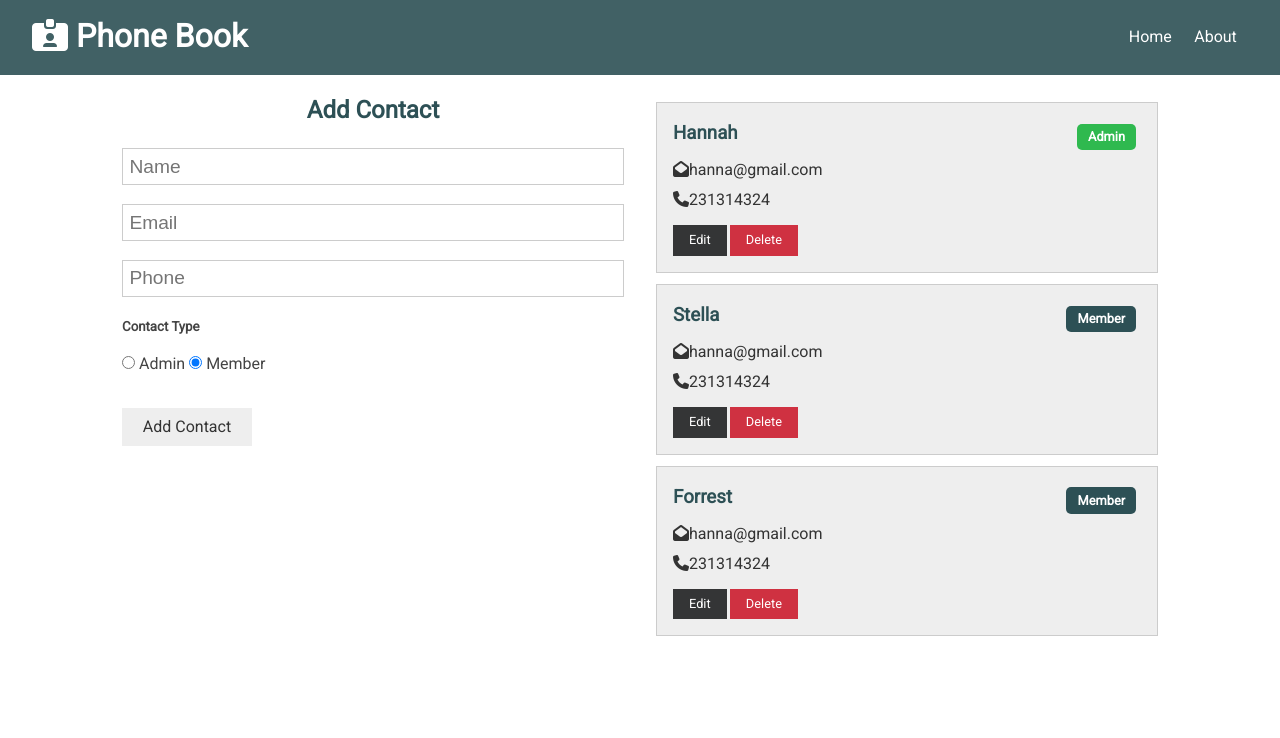
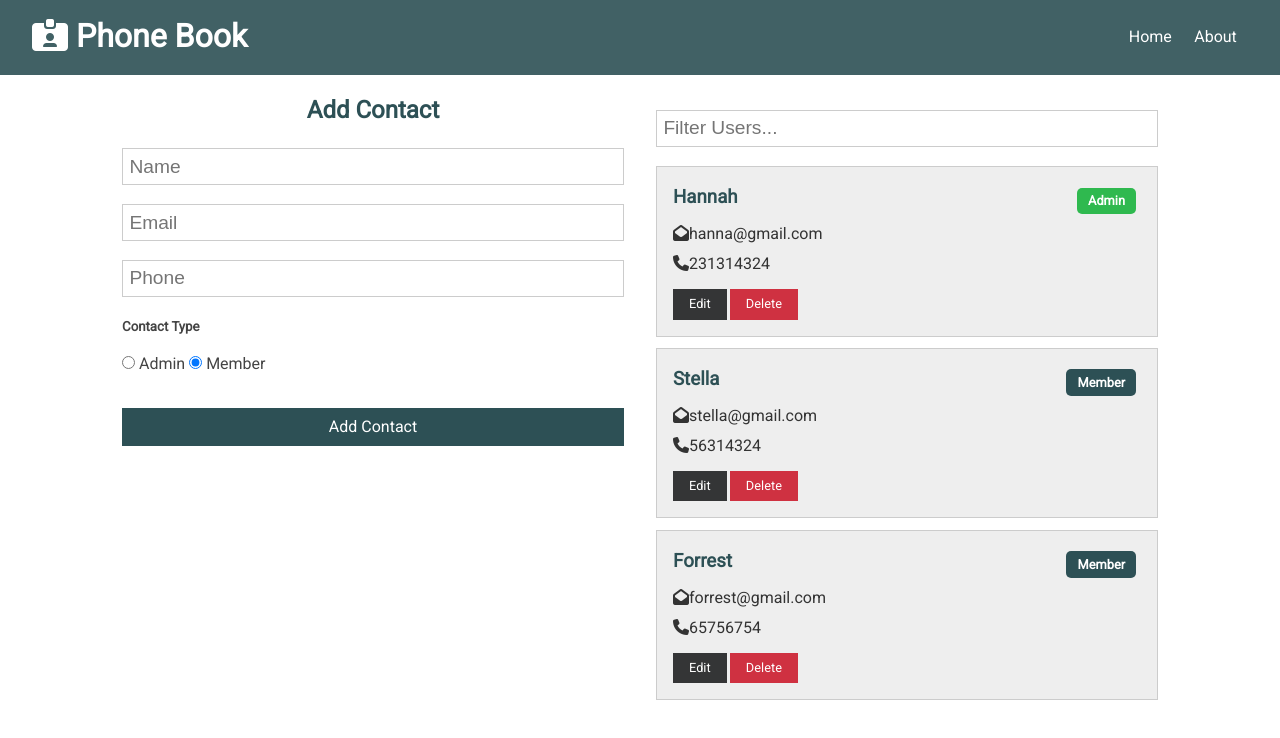
Before and after one commit to isabelchua/phonebook-back, a React (Create React App) app in the folder client/: page / in a window 1280 px wide. Shown: the top 738 px of the page. Built offline with nearby package versions, Linux system fonts and the light colour scheme.

Commit message:
added, filter, update

```diff
--- /dev/null
+++ b/client/src/components/contacts/ContactFilter.js
@@ -0,0 +1,39 @@
+import React, { useContext, useRef, useEffect } from 'react';
+import ContactContext from '../../context/contact/contactContext';
+
+const ContactFilter = () => {
+	const contactContext = useContext(ContactContext);
+	const text = useRef('');
+
+	const { filterContacts, clearFilter, filtered } = contactContext;
+
+	useEffect(() => {
+		if (filtered === null) {
+			text.current.value = '';
+		}
+	});
+
+	const onChange = e => {
+		//value of input of filter
+		if (text.current.value !== '') {
+			filterContacts(e.target.value);
+		} else {
+			clearFilter();
+		}
+	};
+
+	return (
+		<form>
+			<input
+				type="text"
+				ref={text}
+				placeholder="Filter Users..."
+				onChange={onChange}
+				name=""
+				id=""
+			/>
+		</form>
+	);
+};
+
+export default ContactFilter;
--- a/client/src/components/contacts/ContactForm.js
+++ b/client/src/components/contacts/ContactForm.js
@@ -1,10 +1,24 @@
-import React, { useState, useContext } from 'react';
+import React, { useState, useContext, useEffect } from 'react';
 import ContactContext from '../../context/contact/contactContext';
 
 const ContactForm = () => {
 	const contactContext = useContext(ContactContext);
 
-	const { addContact, current } = contactContext;
+	const { addContact, updateContact, current, clearCurrent } = contactContext;
+
+	//set contact to fields if edit is pressed
+	useEffect(() => {
+		if (current !== null) {
+			setContact(current);
+		} else {
+			setContact({
+				name: '',
+				email: '',
+				phone: '',
+				type: 'member'
+			});
+		}
+	}, [contactContext, current]);
 
 	const [contact, setContact] = useState({
 		name: '',
@@ -18,20 +32,34 @@ const ContactForm = () => {
 	const onChange = e =>
 		setContact({ ...contact, [e.target.name]: e.target.value });
 
+	//if edit button wasn't pressed add contact
 	const onSubmit = e => {
 		e.preventDefault();
-		contactContext.addContact(contact);
-		setContact({
-			name: '',
-			email: '',
-			phone: '',
-			type: 'member'
-		});
+		if (current === null) {
+			//contactContext.addContact(contact);
+			addContact(contact);
+		} else {
+			updateContact(contact);
+		}
+
+		clearAll();
+		// setContact({
+		// 	name: '',
+		// 	email: '',
+		// 	phone: '',
+		// 	type: 'member'
+		// });
+	};
+
+	const clearAll = () => {
+		clearCurrent();
 	};
 
 	return (
 		<form onSubmit={onSubmit}>
-			<h2 className="text-primary">Add Contact</h2>
+			<h2 className="text-primary">
+				{current ? 'Edit Contact' : 'Add Contact'}
+			</h2>
 			<input
 				type="text"
 				placeholder="Name"
@@ -73,10 +101,17 @@ const ContactForm = () => {
 			<div>
 				<input
 					type="submit"
-					value="Add Contact"
-					className="btn btn primary"
+					value={current ? 'Update Contact' : 'Add Contact'}
+					className="btn btn-primary btn-block"
 				/>
 			</div>
+			{current && (
+				<div>
+					<button className="btn btn-light btn-block" onClick={clearAll}>
+						Back
+					</button>
+				</div>
+			)}
 		</form>
 	);
 };
--- a/client/src/components/contacts/Contacts.js
+++ b/client/src/components/contacts/Contacts.js
@@ -5,14 +5,22 @@ import ContactItem from './ContactItem';
 const Contacts = () => {
 	const contactContext = useContext(ContactContext);
 
-	const { contacts } = contactContext;
+	const { contacts, filtered } = contactContext;
 
+	if (contacts.length === 0) {
+		return <h4>Please add a user</h4>;
+	}
+	// if  filter is equal to blank then display all contacts if not display filtered.map
 	return (
 		<Fragment>
-			{contacts.map(contact => (
-				//<h3>{contact.name}</h3>
-				<ContactItem key={contact.id} contact={contact} />
-			))}
+			{filtered !== null
+				? filtered.map(contact => (
+						<ContactItem key={contact.id} contact={contact} />
+				  ))
+				: contacts.map(contact => (
+						//<h3>{contact.name}</h3>
+						<ContactItem key={contact.id} contact={contact} />
+				  ))}
 		</Fragment>
 	);
 };
--- a/client/src/components/pages/Home.js
+++ b/client/src/components/pages/Home.js
@@ -1,6 +1,7 @@
 import React from 'react';
 import Contacts from '../contacts/Contacts';
 import ContactForm from '../contacts/ContactForm';
+import ContactFilter from '../contacts/ContactFilter';
 
 const Home = () => {
 	return (
@@ -9,6 +10,7 @@ const Home = () => {
 				<ContactForm />
 			</div>
 			<div>
+				<ContactFilter />
 				<Contacts />
 			</div>
 		</div>
--- a/client/src/context/contact/ContactState.js
+++ b/client/src/context/contact/ContactState.js
@@ -30,19 +30,20 @@ const ContactState = props => {
 			{
 				id: 2,
 				name: 'Stella',
-				email: 'hanna@gmail.com',
-				phone: '231314324',
+				email: 'stella@gmail.com',
+				phone: '56314324',
 				type: 'member'
 			},
 			{
 				id: 3,
 				name: 'Forrest',
-				email: 'hanna@gmail.com',
-				phone: '231314324',
+				email: 'forrest@gmail.com',
+				phone: '65756754',
 				type: 'member'
 			}
 		],
-		current: null
+		current: null,
+		filtered: null
 	};
 
 	const [state, dispatch] = useReducer(contactReducer, initialState);
@@ -57,30 +58,45 @@ const ContactState = props => {
 	const deleteContact = id => {
 		dispatch({ type: DELETE_CONTACT, payload: id });
 	};
+
 	// set current contact
 	const setCurrent = contact => {
 		dispatch({ type: SET_CURRENT, payload: contact });
 	};
+
 	//clear current contact
 	const clearCurrent = () => {
 		dispatch({ type: CLEAR_CURRENT });
 	};
 
 	//update contact
+	const updateContact = contact => {
+		dispatch({ type: UPDATE_CONTACT, payload: contact });
+	};
 
 	//filter contacts
+	const filterContacts = text => {
+		dispatch({ type: FILTER_CONTACTS, payload: text });
+	};
 
 	//clear filter
+	const clearFilter = () => {
+		dispatch({ type: CLEAR_FILTER });
+	};
 
 	return (
 		<ContactContext.Provider
 			value={{
 				contacts: state.contacts,
 				current: state.current,
+				filtered: state.filtered,
 				addContact,
 				deleteContact,
 				setCurrent,
-				clearCurrent
+				clearCurrent,
+				updateContact,
+				filterContacts,
+				clearFilter
 			}}
 		>
 			{props.children}
--- a/client/src/context/contact/contactReducer.js
+++ b/client/src/context/contact/contactReducer.js
@@ -18,6 +18,13 @@ export default (state, action) => {
 				...state,
 				contacts: [...state.contacts, action.payload]
 			};
+		case UPDATE_CONTACT:
+			return {
+				...state,
+				contacts: state.contacts.map(contact =>
+					contact.id === action.payload.id ? action.payload : contact
+				)
+			};
 		case DELETE_CONTACT:
 			//filter out the id that was clicked and return all except for the deleted id
 			return {
@@ -36,6 +43,20 @@ export default (state, action) => {
 				...state,
 				current: null
 			};
+		case FILTER_CONTACTS:
+			return {
+				...state,
+				filtered: state.contacts.filter(contact => {
+					// gi = global insensitive
+					const regex = new RegExp(`${action.payload}`, 'gi');
+					return contact.name.match(regex) || contact.email.match(regex);
+				})
+			};
+		case CLEAR_FILTER:
+			return {
+				...state,
+				filtered: null
+			};
 		default:
 			return state;
 	}
```
